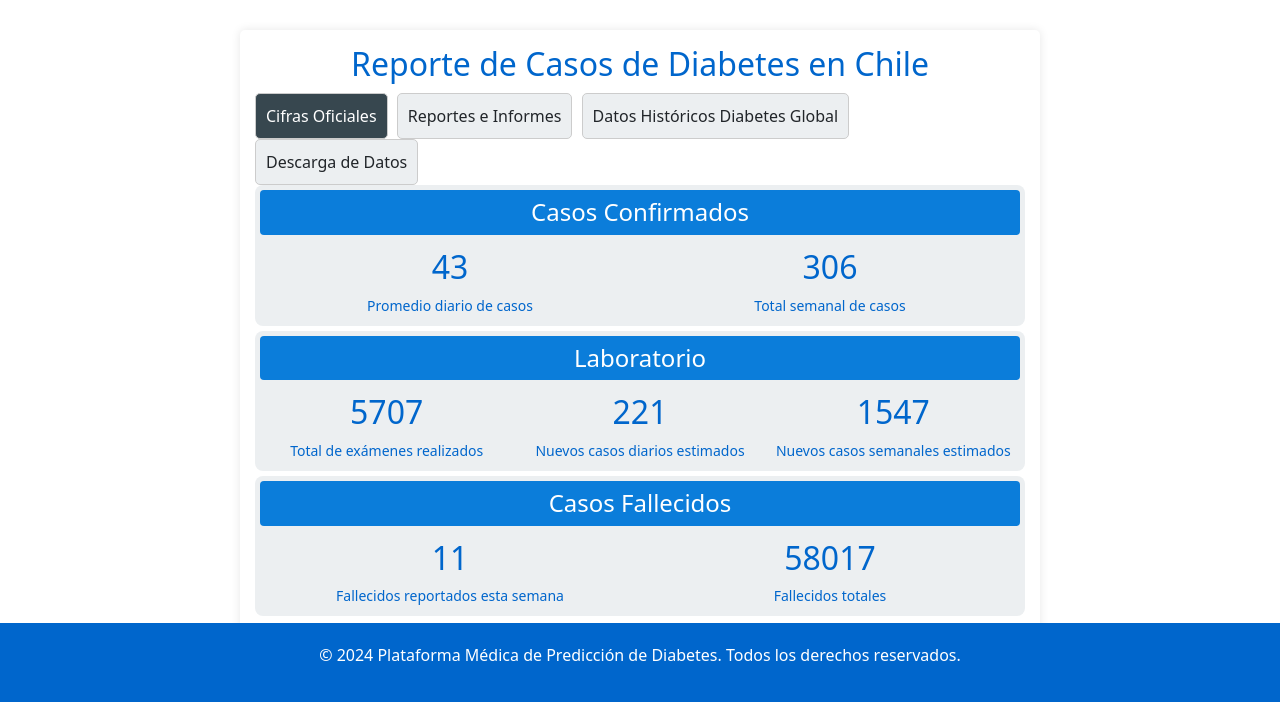
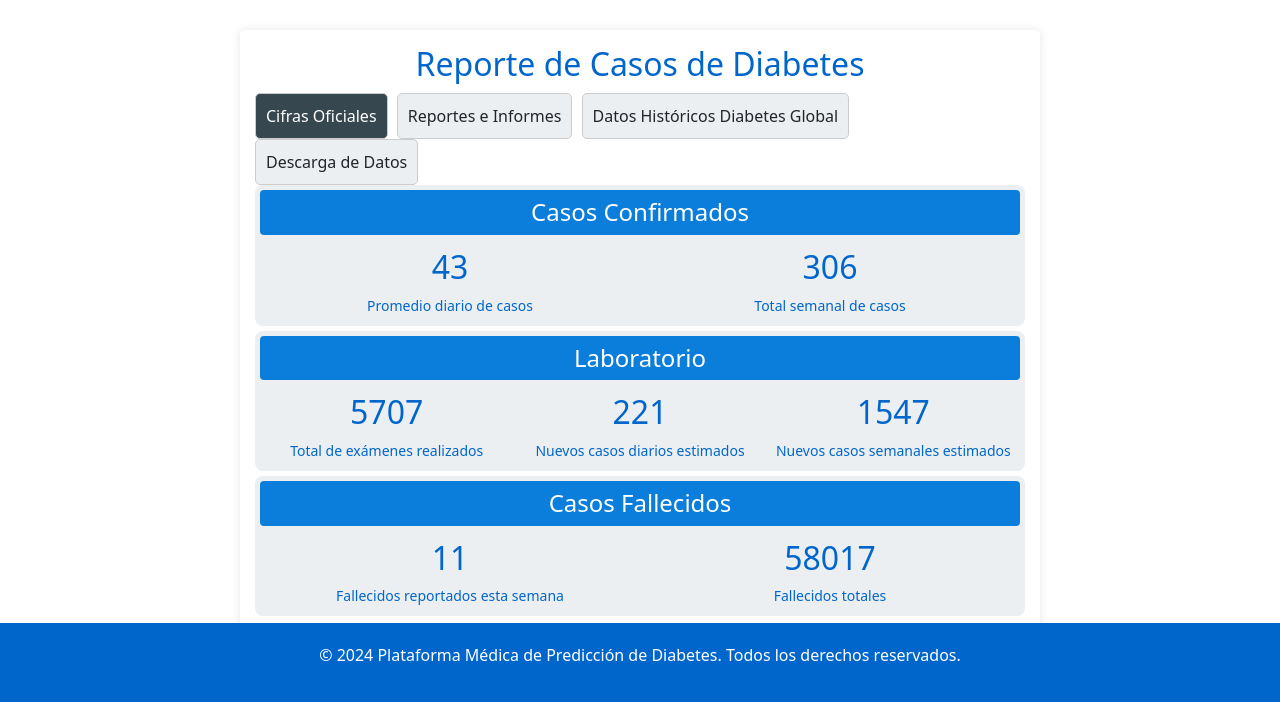
Before and after one commit to MaximilianoPalma/AppModelPrediction, a Django app: page /index/ in a window 1280 px wide. Shown: the part 97-799 px from the top of the page. Run offline with Django 5.2, Linux system fonts and the light colour scheme; a user stored in the database is signed in; data that the repository does not hold is empty; parts of the project's set-up code (start-up, migrations or seed data) failed here and were passed over; some libraries are stand-ins or nearby versions.

Commit message:
Correcciones Retroalimentacion
Se hacen las ultimas correcciones antes de la entrega final, correcciones indicadas por el profesor guia-.

```diff
--- a/prediccion/appmodel/templates/index.html
+++ b/prediccion/appmodel/templates/index.html
@@ -86,7 +86,7 @@
 </head>
 
 <div class="report-container">
-    <h2>Reporte de Casos de Diabetes en Chile</h2>
+    <h2>Reporte de Casos de Diabetes </h2>
 
     <div>
         <div id="cifras-oficiales-tab" class="tab active" onclick="showTab('cifras-oficiales')">Cifras Oficiales</div>
@@ -168,6 +168,10 @@
             <img id="image" src="{% load static %}{% static 'edad.png' %}" alt="Gráfico de Edad">
             <button class="nav-button left" onclick="prevImage()">&#10094;</button>
             <button class="nav-button right" onclick="nextImage()">&#10095;</button>
+
+            <div class="report-footer">
+                <p><em>Fuente:</em> Gráfico Distribución Edad Conjunto de Datos Egipcio (2024). Basado en datos de <a href="https://www.kaggle.com/code/omarmohamedelgharib/diabetes-prediction" target="_blank">Kaggle</a>.</p>
+            </div>
         </div>
 
     </div>
```
Also changed, not shown: prediccion/db.sqlite3, prediccion/static/reportes/grafico_comparacion.png, prediccion/static/reportes/grafico_edad.png, prediccion/static/reportes/grafico_enfermedad_renal.png, prediccion/static/reportes/grafico_relacion.png.
